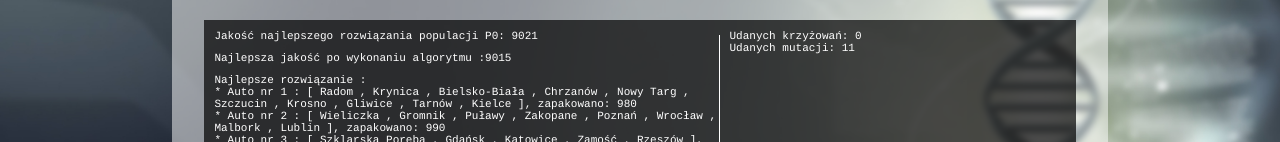
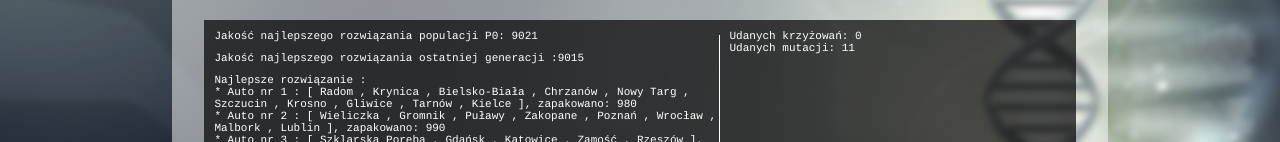
Before and after one commit to tvisnia/genetic-cvrp, a React (Create React App) app: page / in a window 1280 px wide. Both pictures are taken after a click on the element "Start". Shown: the part 272-414 px from the top of the page. Built offline with nearby package versions, Linux system fonts and the light colour scheme.

Commit message:
małe poprawki

```diff
--- a/src/App.tsx
+++ b/src/App.tsx
@@ -26,8 +26,6 @@ function App() {
   const [bestStartQuality, setBestStartQuality] = useState<number>(0);
   const [bestEndQuality, setBestEndQuality] = useState<number>(0);
 
-  const [bestCurrentQuality, setBestCurrentQuality] = useState<number>(0);
-  const [currentGeneration, setCurrentGeneration] = useState<number>(0);
   const [isRunning, setIsRunning] = useState<boolean>(false);
 
   const [startHover, setStartHover] = useState<boolean>(false);
@@ -70,9 +68,7 @@ function App() {
   const onReset = () => {
     if (!isRunning) {
       setBestStartQuality(0);
-      setBestCurrentQuality(0);
       setBestEndQuality(0);
-      setCurrentGeneration(0);
       setCrossovers(0);
       setMutations(0);
       setBestSolution(null);
@@ -163,7 +159,7 @@ function App() {
                     fontFamily: 'courier',
                     color: 'white',
                   }}>
-                  {`Najlepsza jakość po wykonaniu algorytmu :${bestEndQuality}`}
+                  {`Jakość najlepszego rozwiązania ostatniej generacji :${bestEndQuality}`}
                 </div>
               )}
               {!!bestSolution && (
```
Also changed, not shown: 1 other file (tests, documents, lock files or other folders).
